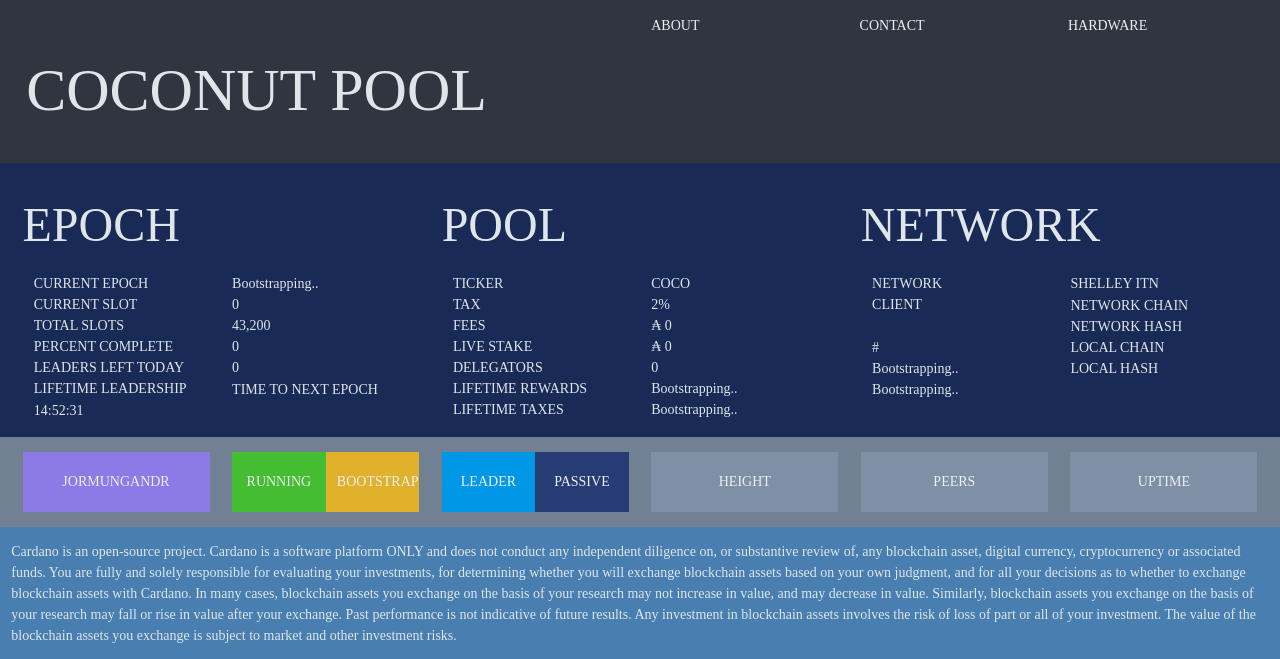
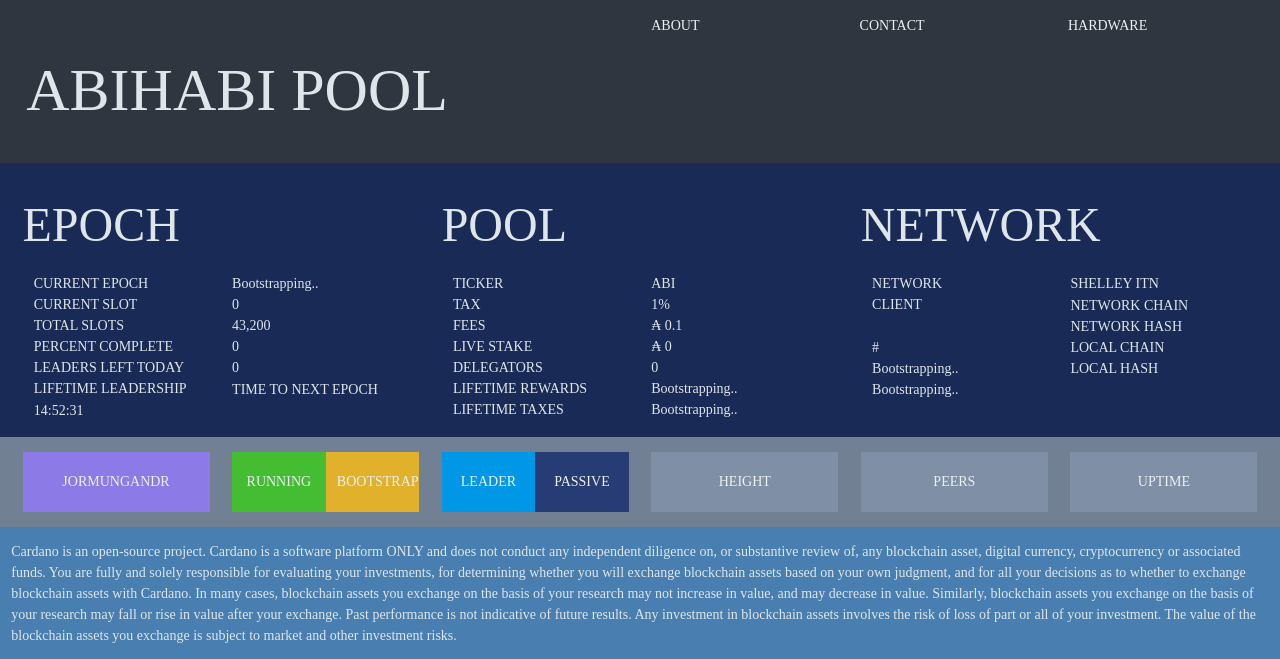
Before and after one commit to ka0n/jormanager-dashboard-website, a PHP site: page / in a window 1280 px wide. Shown: the top 659 px of the page. Run offline with PHP 8.4, Linux system fonts and the light colour scheme; data that the repository does not hold is empty; some web fonts are replaced.

Commit message:
Update index.php
first adaption for ABI

```diff
--- a/index.php
+++ b/index.php
@@ -15,13 +15,13 @@
 
 // POOL SETTINGS
 // CUSTOMIZE THIS SECTION
-$poolFees 			= "0";
-$poolTax 			= "2";
-$poolID				= "bd190d24622cf29094149258431fe5f8d06b810e649325c176356dbf95970422";
+$poolFees 			= "0.1";
+$poolTax 			= "1";
+$poolID				= "dfa5bd638b3725796a8479dc05d11855d7cab84e55b2d5f0d6ce38bd634cb39a";
 $networkType		= "SHELLEY ITN";
-$poolTax			= "2%";
-$poolFees			= "0";
-$poolTicker			= "COCO";
+$poolTax			= "1%";
+$poolFees			= "0.1";
+$poolTicker			= "ABI";
 
 // CSS THEME
 $theme 				= "classic"; // options: classic, flatty, frenchy, modern
@@ -31,14 +31,14 @@ $poolTwitter		= "COCONUT_POOL";
 $poolTelegramChan	= "COCONUTPOOLSTAKERSLOUNGE";
 
 // POOL NAME
-$siteTitle			= "COCONUT POOL";
+$siteTitle			= "ABIHABI POOL";
 $siteSlogan			= "A Cardano ADA Stake Pool";
 
 // API PORT
-$apiPort			= "5000";
+$apiPort			= "3300";
 
 // YOUR DOMAIN NAME
-$fqdn				= "coconutpool.com";
+$fqdn				= "cardano.abihabi.com";
 
 // CREATED BY JORMANAGER
 // SET PATH, DO NOT START WITH A "/"
```
